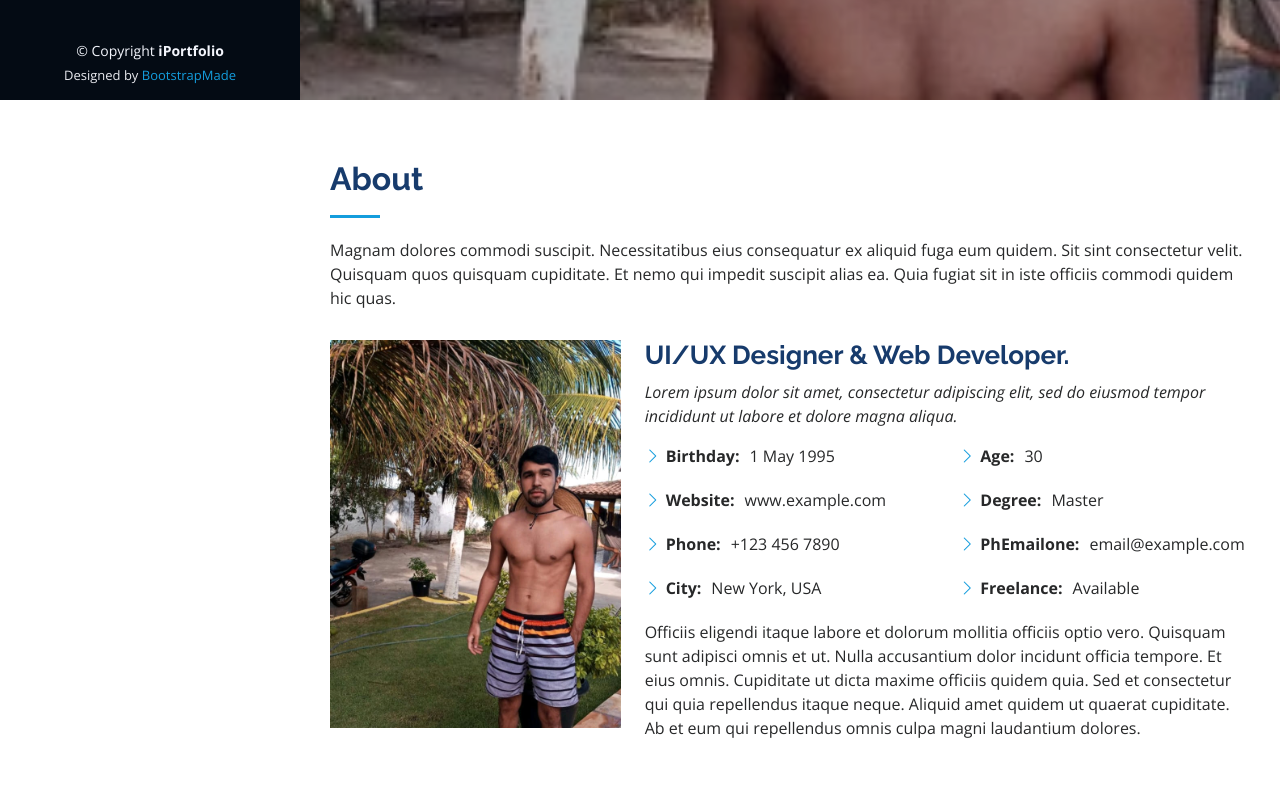
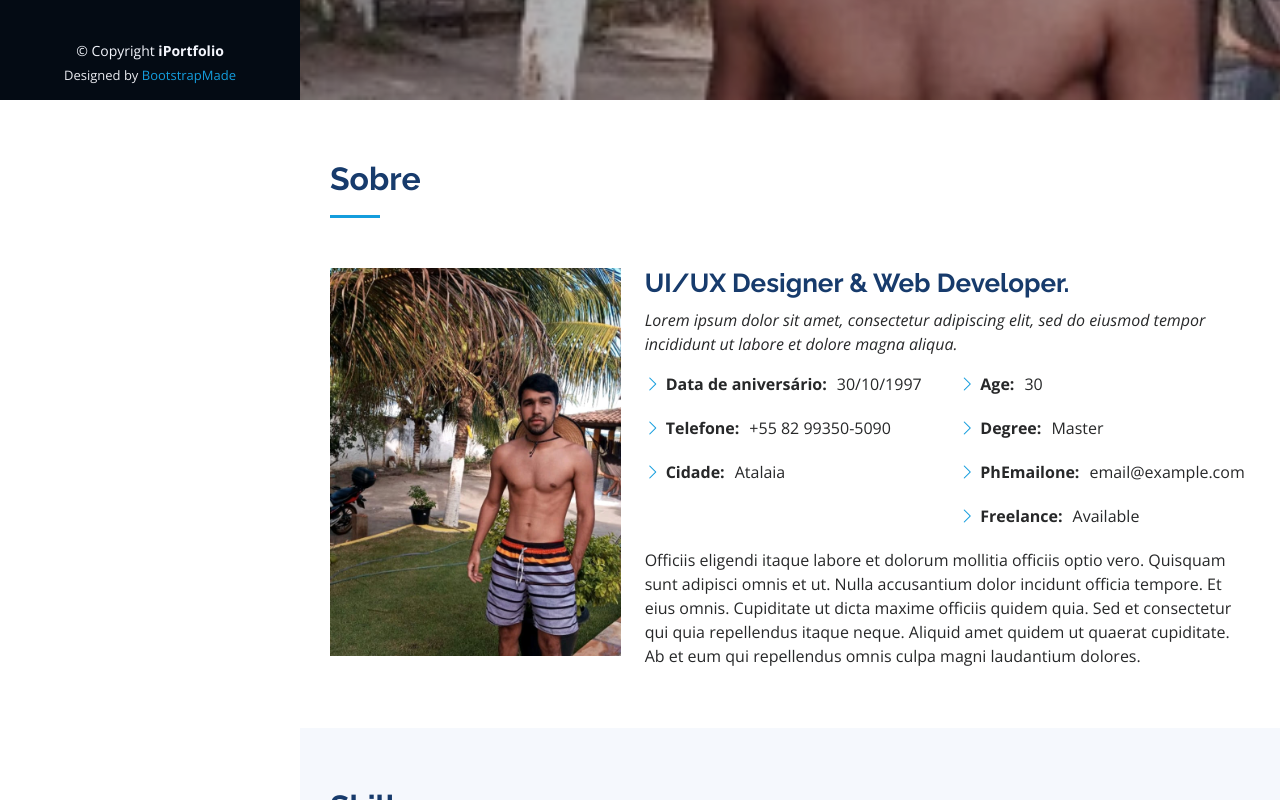
Before and after one commit to JVDesenvolvedor/portfolio, a plain HTML site: page index.html in a window 1280 px wide. Shown: the part 700-1500 px from the top of the page. Drawn offline with nearby package versions, Linux system fonts and the light colour scheme.

Commit message:
Atualização de seção sobre

```diff
--- a/index.html
+++ b/index.html
@@ -84,8 +84,7 @@
       <div class="container">
 
         <div class="section-title">
-          <h2>About</h2>
-          <p>Magnam dolores commodi suscipit. Necessitatibus eius consequatur ex aliquid fuga eum quidem. Sit sint consectetur velit. Quisquam quos quisquam cupiditate. Et nemo qui impedit suscipit alias ea. Quia fugiat sit in iste officiis commodi quidem hic quas.</p>
+          <h2>Sobre</h2>
         </div>
 
         <div class="row">
@@ -101,10 +100,9 @@
             <div class="row">
               <div class="col-lg-6">
                 <ul>
-                  <li><i class="bi bi-chevron-right"></i> <strong>Birthday:</strong> <span>1 May 1995</span></li>
-                  <li><i class="bi bi-chevron-right"></i> <strong>Website:</strong> <span>www.example.com</span></li>
-                  <li><i class="bi bi-chevron-right"></i> <strong>Phone:</strong> <span>+123 456 7890</span></li>
-                  <li><i class="bi bi-chevron-right"></i> <strong>City:</strong> <span>New York, USA</span></li>
+                  <li><i class="bi bi-chevron-right"></i> <strong>Data de aniversário:</strong> <span>30/10/1997</span></li>
+                  <li><i class="bi bi-chevron-right"></i> <strong>Telefone:</strong> <span>+55 82 99350-5090</span></li>
+                  <li><i class="bi bi-chevron-right"></i> <strong>Cidade:</strong> <span>Atalaia</span></li>
                 </ul>
               </div>
               <div class="col-lg-6">
```
